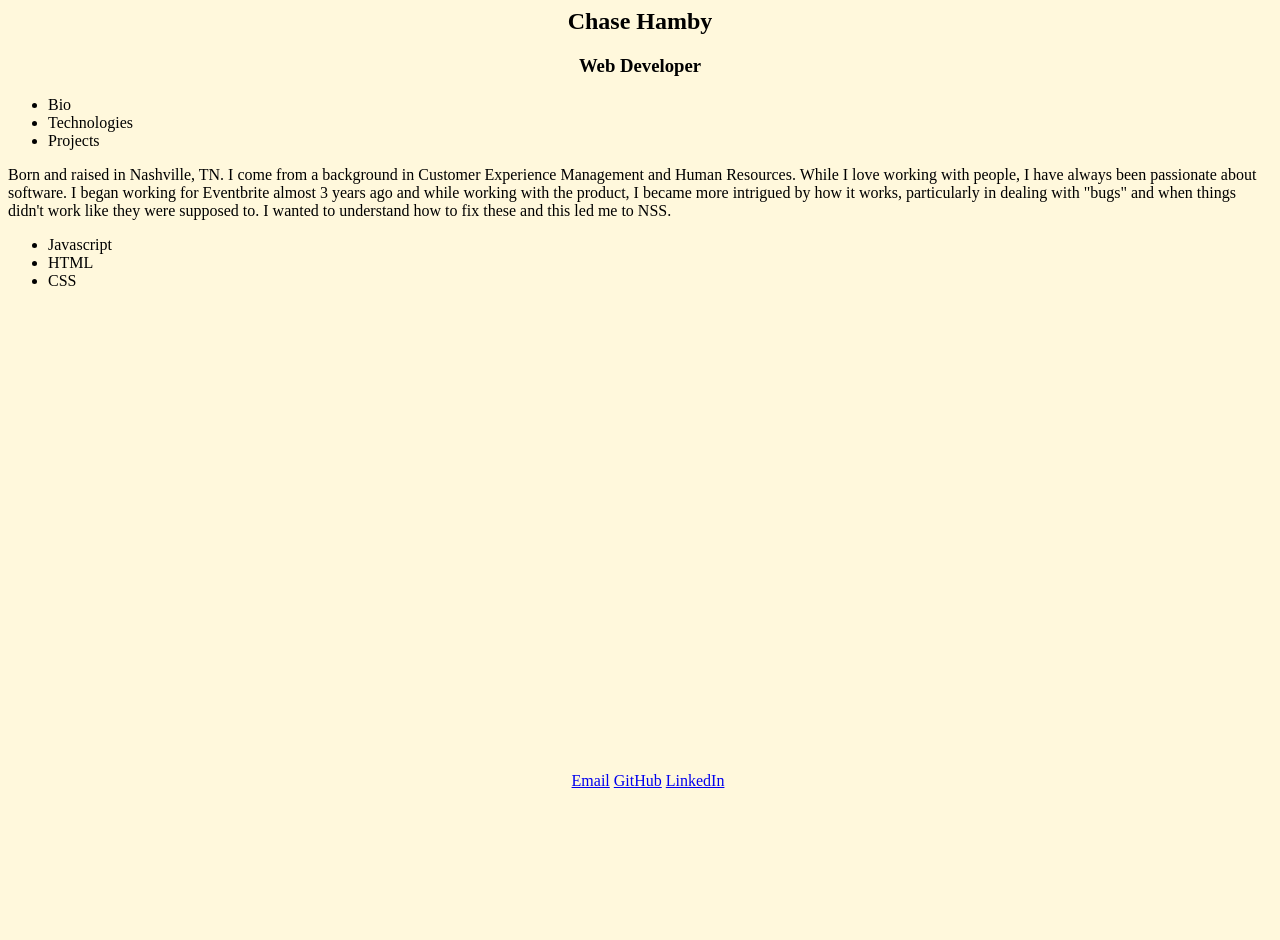
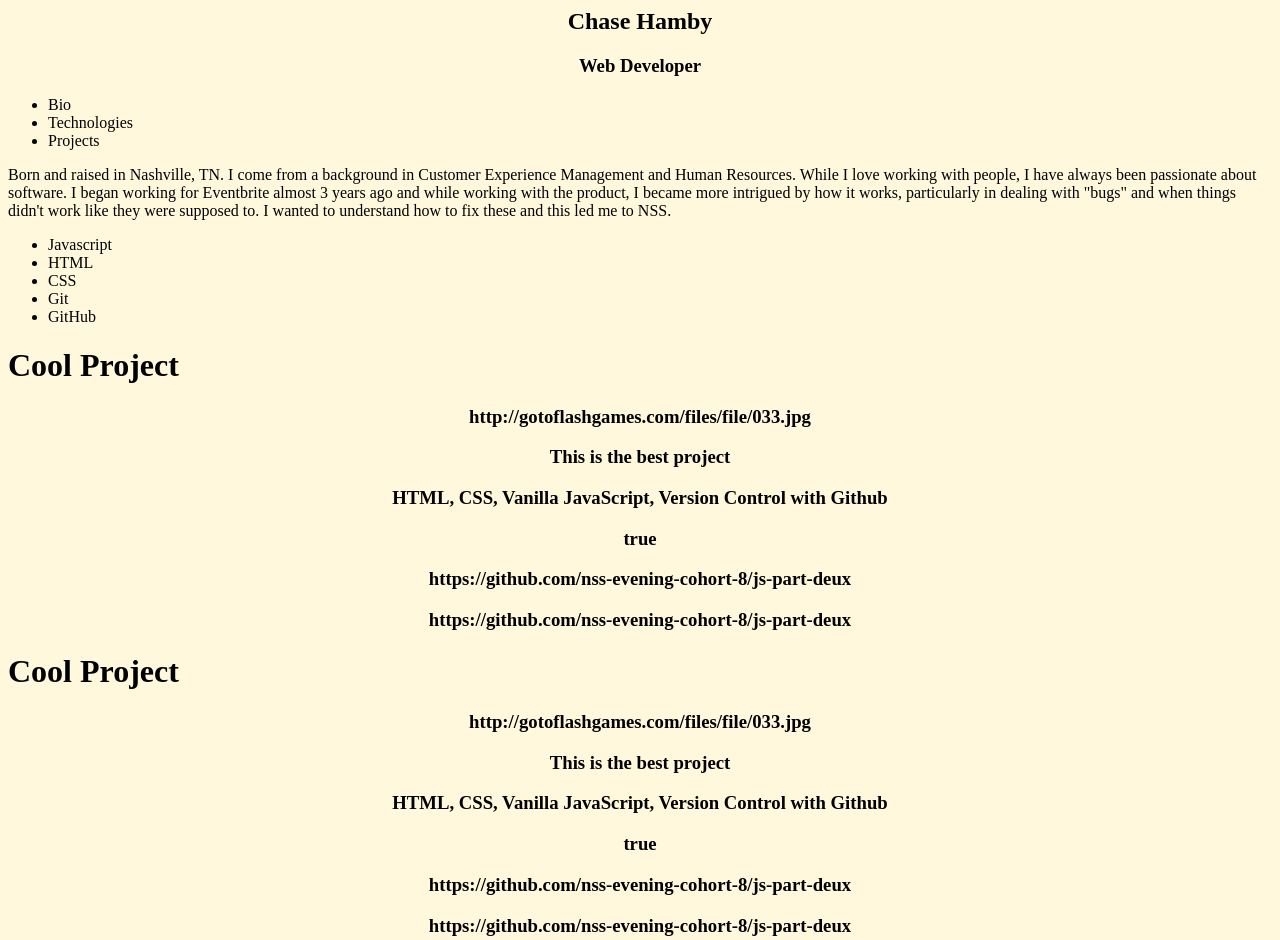
Before and after one commit to ChaseHamby/Personal-Bio-Site, a plain HTML site: page index.html in a window 1280 px wide. Shown: the top 940 px of the page. Before the commit the page ends 800 px from the top, so only its background shows below. Drawn offline with Linux system fonts and the light colour scheme.

Commit message:
completed all of the steps in the projects section

```diff
--- a/index.html
+++ b/index.html
@@ -31,6 +31,8 @@
       <li>Javascript</li>
       <li>HTML</li>
       <li>CSS</li>
+      <li>Git</li>
+      <li>GitHub</li>
     </ul>
   </div>
   <div class="fullPage" id="projectsPage"></div>
@@ -39,11 +41,9 @@
   <!-- Footer -->
   <footer class="page-footer">
     <!-- TODO: Fill in contact info here: Include things like email, LinkedIn, Twitter and GitHub links. -->
-    <div>
       <a href="mailto:c.chase.hamby@gmail.com">Email</a></li>
       <a href="https://github.com/ChaseHamby">GitHub</a></li>
       <a href="https://www.linkedin.com/in/chase-hamby-17a47070/">LinkedIn</a></li>
-    </div>
   </footer>
   <!-- End Footer -->
 
--- a/main.css
+++ b/main.css
@@ -6,10 +6,7 @@ h2, h3 {
     text-align: center;
 }
 
-
-
 .page-footer {
-    position:fixed;
     bottom: 10px;
     width: 100%;
     text-align: center;
--- a/projects.js
+++ b/projects.js
@@ -1 +1,57 @@
 console.log('hi');
+
+let projects = {
+    project: [
+    {
+    title: "Cool Project",
+    screenshot: "http://gotoflashgames.com/files/file/033.jpg",
+    description: "This is the best project", // A good project description includes 'the what', 'the why', and 'the how'.
+    technologiesUsed:"HTML, CSS, Vanilla JavaScript, Version Control with Github",
+    available: true,
+    url: "https://github.com/nss-evening-cohort-8/js-part-deux",   // Towards the latter part of the class, you will learn how to host your projects and people will be able to view them live. Cool, right? Welp, until then, just use your GitHub link in this spot as well.
+    githubUrl: "https://github.com/nss-evening-cohort-8/js-part-deux"
+    },
+    {
+    title: "Cool Project",
+    screenshot: "http://gotoflashgames.com/files/file/033.jpg",
+    description: "This is the best project", // A good project description includes 'the what', 'the why', and 'the how'.
+    technologiesUsed: "HTML, CSS, Vanilla JavaScript, Version Control with Github",
+    available: false,
+    url: "https://github.com/nss-evening-cohort-8/js-part-deux", // Towards the latter part of the class, you will learn how to host your projects and people will be able to view them live. Cool, right? Welp, until then, just use your GitHub link in this spot as well.
+    githubUrl: "https://github.com/nss-evening-cohort-8/js-part-deux"
+    },
+    {
+    title: "Cool Project",
+    screenshot: "http://gotoflashgames.com/files/file/033.jpg",
+    description: "This is the best project", // A good project description includes 'the what', 'the why', and 'the how'.
+    technologiesUsed: "HTML, CSS, Vanilla JavaScript, Version Control with Github",
+    available: true,
+    url: "https://github.com/nss-evening-cohort-8/js-part-deux", // Towards the latter part of the class, you will learn how to host your projects and people will be able to view them live. Cool, right? Welp, until then, just use your GitHub link in this spot as well.
+    githubUrl: "https://github.com/nss-evening-cohort-8/js-part-deux"
+    },
+]
+};
+
+const writeToDom = (stringToPrint, divId) => {
+    const selectedDiv = document.getElementById(divId);
+    selectedDiv.innerHTML = stringToPrint;
+}
+const createProjectCards = () => {
+let newString = '';
+for(i = 0; i < projects.project.length; i++){
+    if (projects.project[i].available === true) {
+    newString += `<div class="fullPage">`;
+    newString += `<h1>${projects.project[i].title}</h1>`;
+    newString += `<h3>${projects.project[i].screenshot}</h3>`;
+    newString += `<h3>${projects.project[i].description}</h3>`;
+    newString += `<h3>${projects.project[i].technologiesUsed}</h3>`;
+    newString += `<h3>${projects.project[i].available}</h3>`;
+    newString += `<h3>${projects.project[i].url}</h3>`;
+    newString += `<h3>${projects.project[i].githubUrl}</h3>`;
+    newString += `</div>`;
+    }
+    writeToDom(newString, 'projectsPage');
+}
+};
+
+createProjectCards();
```
